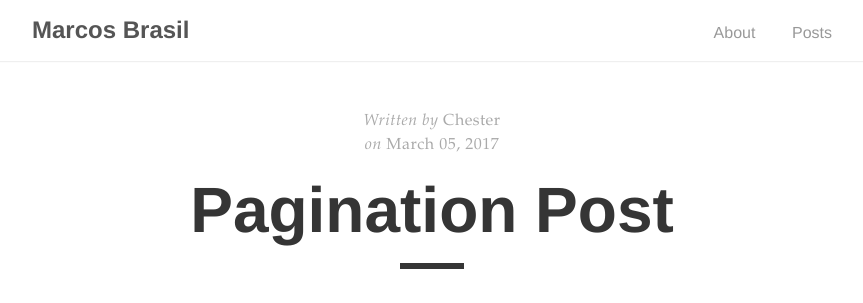
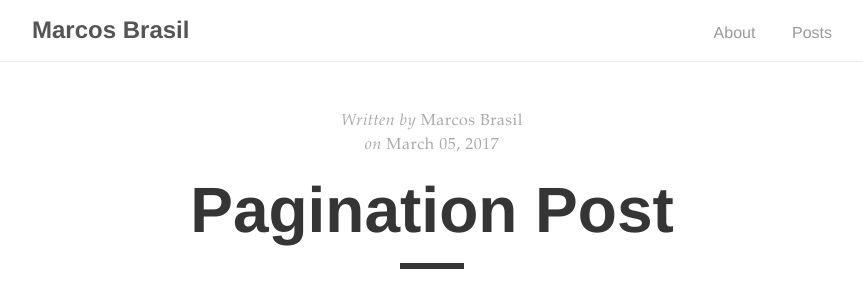
Before and after one commit to marcosbrasil/marcosbrasil.github.io, a Jekyll site: the page built from _posts/2017-03-05-pagination-post.md, in a window 1280 px wide. Shown: the top 303 px of the page, without its empty margins (208-1071 px from the left). Built offline with Jekyll 4.4.1, drawn with Linux system fonts in a browser that asks for light colours.

Commit message:
update 2023

```diff
--- a/Gemfile
+++ b/Gemfile
@@ -2,3 +2,5 @@
 
 source "https://rubygems.org"
 gemspec
+
+gem "kramdown-parser-gfm"
--- a/_posts/2017-03-05-pagination-post.md
+++ b/_posts/2017-03-05-pagination-post.md
@@ -1,7 +1,7 @@
 ---
 layout: post
 title: "Pagination Post"
-author: "Chester"
+author: "Marcos Brasil"
 ---
 
 Here we see **Tale's** pagination feature in action. It is set to 5 posts per page by default. Feel free to change this number in the `_config.yml` file!
```
Also changed, not shown: _pages/about.md (+2 -0 lines), Gemfile.lock, 5 other files.
